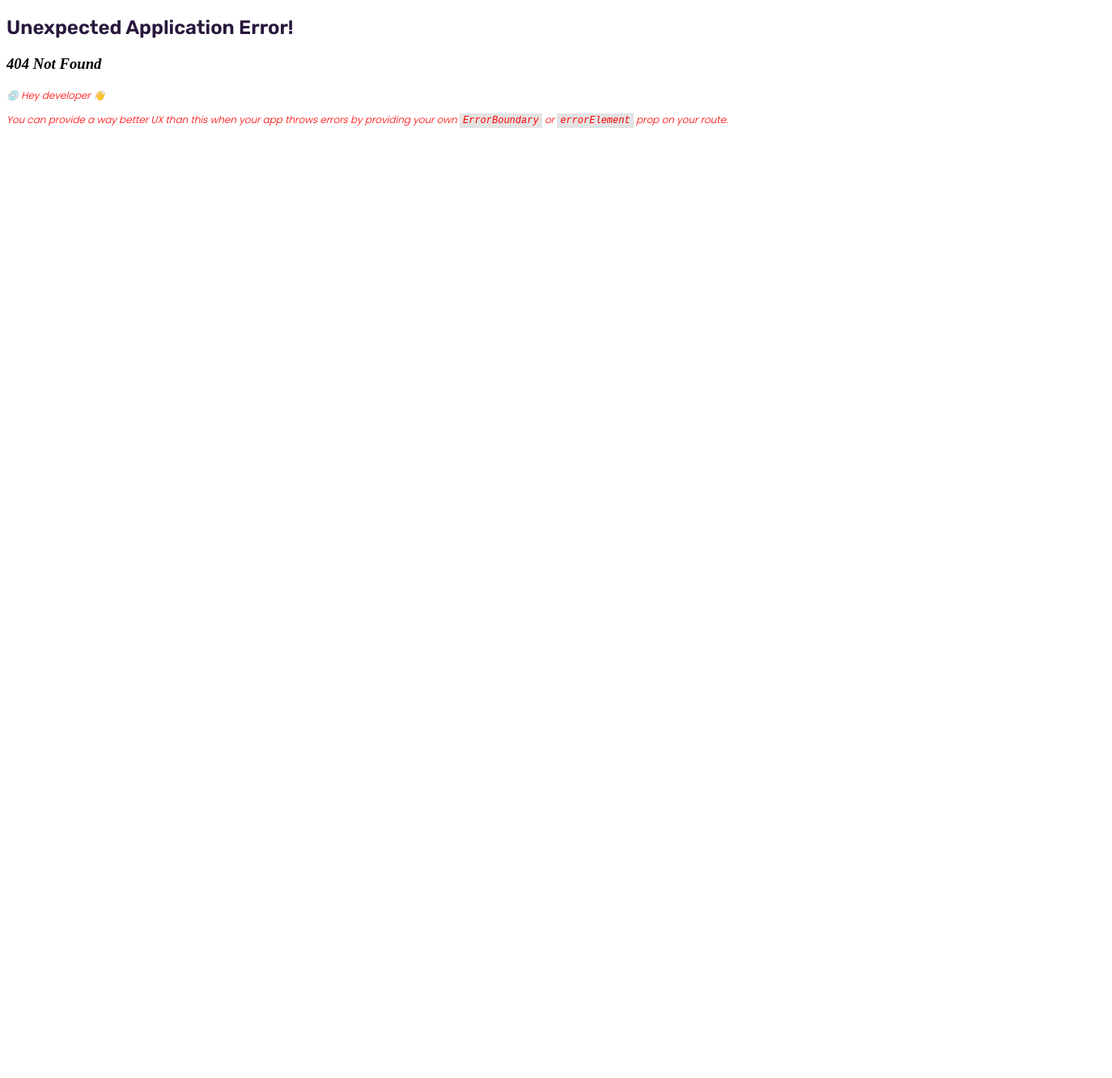
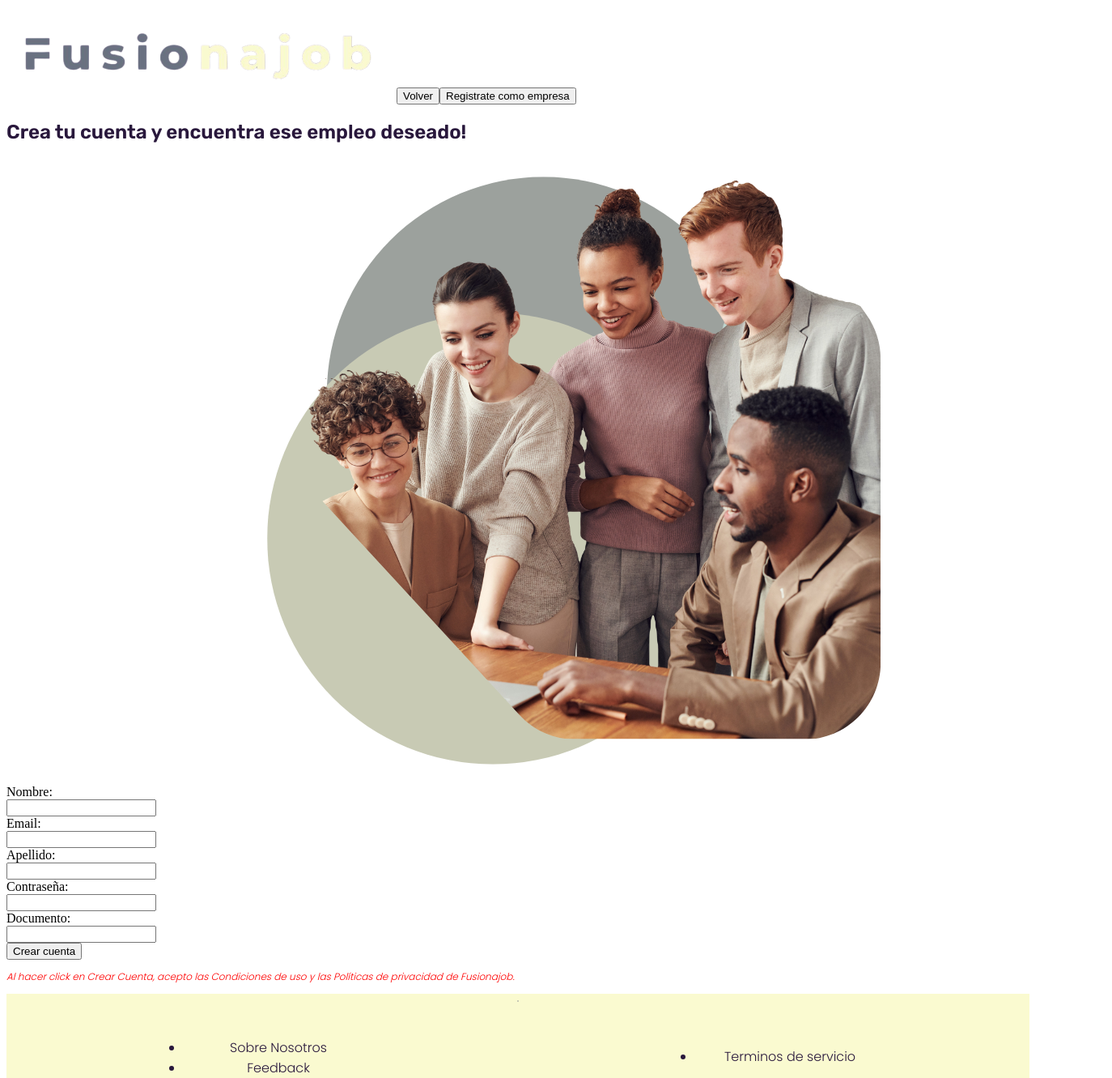
Before and after one commit to felipecalderon/PF-SoyHenry, a React (Create React App) app in the folder client/: page /registro in a window 1280 px wide. Before the commit this address had no page. Shown: the top 1331 px of the page at 81% size, 1374 px wide, since content can reach past the window. Before the commit the page ends 800 px from the top, so only its background shows below. Built offline with nearby package versions, Linux system fonts and the light colour scheme.

Commit message:
Registros hechos

```diff
--- a/client/src/components/ModalLogin/ModalLogin.jsx
+++ b/client/src/components/ModalLogin/ModalLogin.jsx
@@ -11,7 +11,7 @@ export const ModalLogin = ({isOpen, setOpen}) => {
 
 
     const email = 'proyecto@henry.com';
-    const contraseña = 'aprobado123';
+    const contraseña = 'aprobado123'; // el login funciona como tal solamente con estos datos por el momento
     const navigate = useNavigate();
     const [access, setAccess] = useState(false);
     const login = (form) => {
--- a/client/src/components/NavLanding/NavLanding.jsx
+++ b/client/src/components/NavLanding/NavLanding.jsx
@@ -3,7 +3,6 @@ import { useState } from "react";
 import { Link } from "react-router-dom";
 import logofusionajob from '../../assets/logofusionajob.png'
 import { ModalLogin } from "../ModalLogin/ModalLogin";
-import "./NavLanding.css"
 
 export const NavLanding = () => {
 
@@ -30,7 +29,7 @@ export const NavLanding = () => {
           </div>
             <Link href="#" className="inline-block hover:text-yellow-200 font-medium px-4 py-2">Planes/Tarifas</Link>
             <Link href="#" className="inline-block hover:text-yellow-200 font-medium px-4 py-2">About Us</Link>
-            <Link href="#" className="inline-block hover:text-yellow-200 font-medium px-4 py-2">Registro</Link>
+            <Link href="#" to='/registro' className="inline-block hover:text-yellow-200 font-medium px-4 py-2">Registro</Link>
             <Link href="#" onClick={() => {setOpen(!open)}} className="inline-block hover:text-yellow-200 font-medium px-4 py-2">Ingreso</Link>
           <div className="ml-6">
             <button onClick={handleToggle} id="toggleButton" className="py-2 px-4 bg-blue-500 text-white font-semibold rounded-lg shadow-md hover:bg-blue-700 focus:outline-none focus:ring-2 focus:ring-blue-400 focus:ring-opacity-75">{isDarkMode ? 'Día' : 'Noche'}</button>
--- /dev/null
+++ b/client/src/components/Registro/Registro.jsx
@@ -0,0 +1,82 @@
+import React from "react";
+import { Link } from "react-router-dom";
+import logofusionajob from '../../assets/logofusionajob.png';
+import working1 from '../../assets/working1.png';
+import Footer from "../Footer/Footer";
+
+export const Registro = () => {
+    return (
+        <div className='relative bg-yellow-100'>
+
+            <div className=' bg-slate-300'>
+                <img src={logofusionajob} alt='Fusionalogo' className='flex relative w-[11rem] ml-[35rem]'/>
+                <Link to='/'><button className='absolute top-2 left-5 w-auto h-auto bg-blue-300 rounded-[6px] border-black py-[.1rem] px-2'>Volver</button></Link>
+                <Link to='/companyregister'><button className='absolute top-2 right-5 text-red-600 font-bold'>Registrate como empresa</button></Link>
+            </div>
+
+            <div className='flex relative justify-center mt-[2rem] mb-[2rem] text-4xl'>
+                <h2>Crea tu cuenta y encuentra ese empleo deseado!</h2>
+            </div>
+
+            <div className='flex absolute right-0 mr-[5rem]'>
+                <img src={working1} alt='work1' className='w-[35rem] mt-[1rem]'/>
+            </div>
+
+
+            <div className='flex relative w-[27.5rem] ml-[14rem] mt-[5rem] pt-[.5rem]'>
+
+                <form className='relative'>
+
+                    <div className='relative ml-[1.5rem]'>
+                        <label>Nombre:</label>
+                    </div>
+                    <div className='relative ml-[1rem] mb-[2rem]'>
+                        <input type='text' className='border-8 rounded-2xl px-2'></input>
+                    </div>
+
+                    <div className='relative ml-[1.5rem]'>
+                        <label>Email:</label>
+                    </div>
+                    <div className='relative ml-[1rem] mb-[2rem]'>
+                        <input type='text' className='border-8 rounded-2xl px-2'></input>
+                    </div>
+
+                    <div className='absolute ml-[15.5rem] top-0'>
+                        <label>Apellido:</label>
+                    </div>
+                    <div className='absolute ml-[15rem] mt-[1.5rem] top-0'>
+                        <input type='text' className='border-8 rounded-2xl px-2'></input>
+                    </div>
+
+                    <div className='absolute ml-[15.5rem] mt-[6rem] top-0'>
+                        <label>Contraseña:</label>
+                    </div>
+                    <div className='absolute ml-[15rem] mt-[7.5rem] top-0'>
+                        <input type='password' className='border-8 rounded-2xl px-2'></input>
+                    </div>
+
+                    <div className='relative ml-[1.5rem]'>
+                        <label>Documento:</label>
+                    </div>
+                    <div className='relative ml-[1rem] mb-[1rem]'>
+                        <input type='text' pattern="^[0-9]\d*$" className='border-8 rounded-2xl px-2'></input>
+                    </div>
+
+                    <div className='relative mt-[6rem] ml-[20rem] font-bold pb-[3rem]'>
+                        <button className='bg-blue-300 hover:bg-blue-400 w-32 h-8 rounded-lg border-black hover:text-yellow-200'>Crear cuenta</button>
+                    </div>
+
+                </form>
+
+            </div>
+
+            <div className='absolute ml-[15rem] mt-[31rem] top-0'>
+                <p className='text-black'>Al hacer click en Crear Cuenta, acepto las Condiciones de uso y las Políticas de privacidad de Fusionajob.</p>
+            </div>
+
+            <div className='bottom-0'>
+                <Footer/>
+            </div>
+        </div>
+    )
+}
--- /dev/null
+++ b/client/src/components/Registro/RegistroEmpresa.jsx
@@ -0,0 +1,41 @@
+import React from "react";
+import { Link } from "react-router-dom";
+import logofusionajob from '../../assets/logofusionajob.png';
+import working1 from '../../assets/working1.png';
+import Footer from "../Footer/Footer";
+
+export const RegistroEmpresa = () => {
+    return (
+        <div className='bg-yellow-100'>
+            <div className=' bg-slate-300'>
+                <img src={logofusionajob} alt='Fusionalogo' className='flex relative w-[11rem] ml-[35rem]'/>
+                <Link to='/'><button className='absolute top-2 left-5 w-auto h-auto bg-blue-300 rounded-[6px] border-black py-[.1rem] px-2'>Volver</button></Link>
+                <Link to='/registro'><button className='absolute top-2 right-5 text-red-600 font-bold'>Registrate como postulante</button></Link>
+            </div>
+            <div className='flex absolute right-0 mr-[5rem]'>
+                <img src={working1} alt='work1' className='w-[25rem]'/>
+            </div>
+            <h2>Creá tu cuenta y encontrá al mejor postulante!</h2>
+            <form>
+                <label>Nombre de la empresa:</label>
+                <input></input>
+
+                <label>Razón social o CUIT:</label>
+                <input></input>
+
+                <label>Email:</label>
+                <input></input>
+
+                <label>Contraseña:</label>
+                <input></input>
+
+                {/* <label>Documento:</label>
+                <input></input> */}
+            </form>
+            <p className='text-black'>Al hacer click en Crear Cuenta, acepto las Condiciones de uso y las Políticas de privacidad de Fusionajob.</p>
+            <div className='bottom-0'>
+                <Footer/>
+            </div>
+        </div>
+    )
+}
```
Also changed, not shown: client/src/components/Registro/validatiosRegister.js (added, +19 -0 lines), client/src/routes.js (+10 -0 lines), client/src/components/NavLanding/NavLanding.css (deleted).
